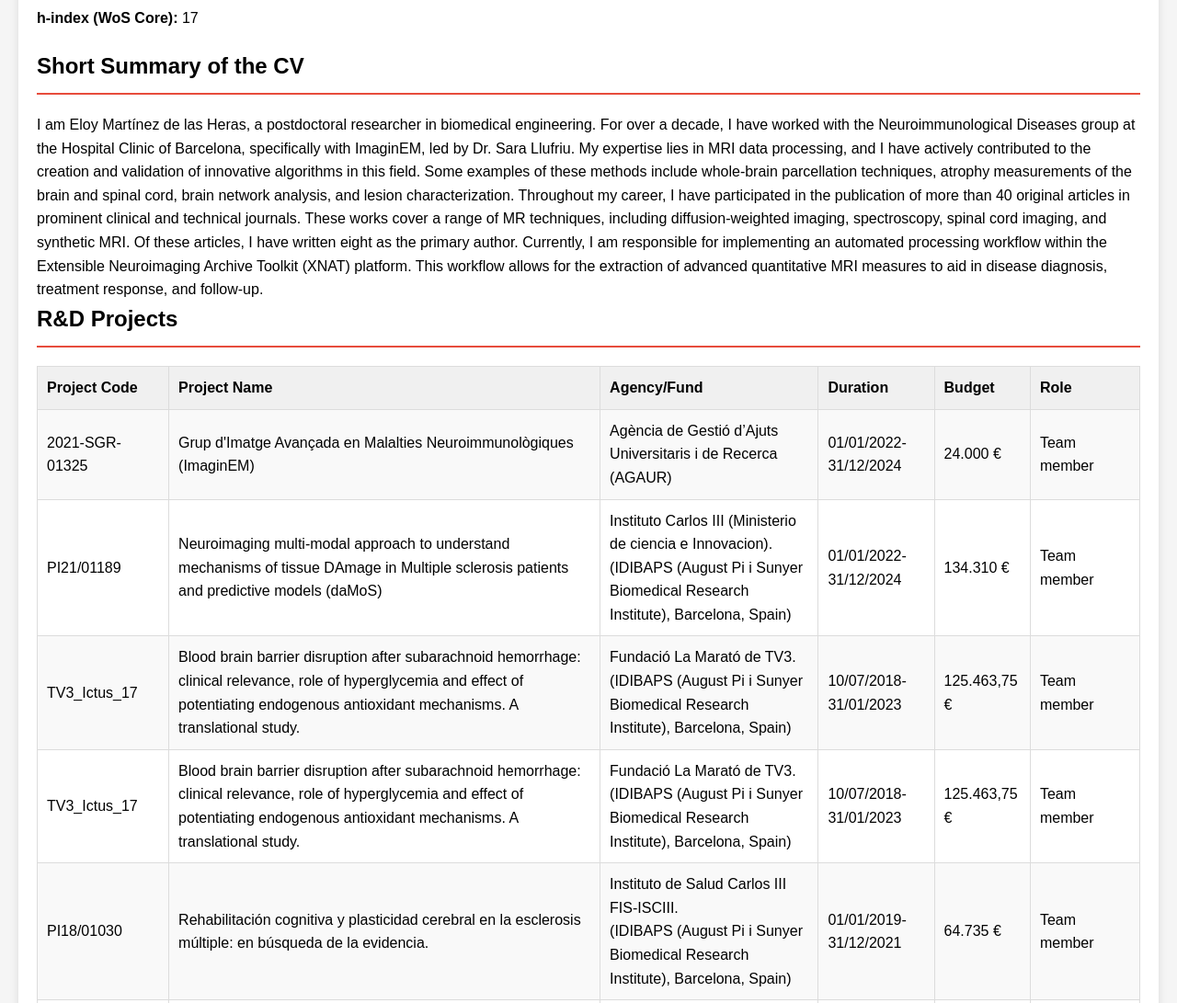
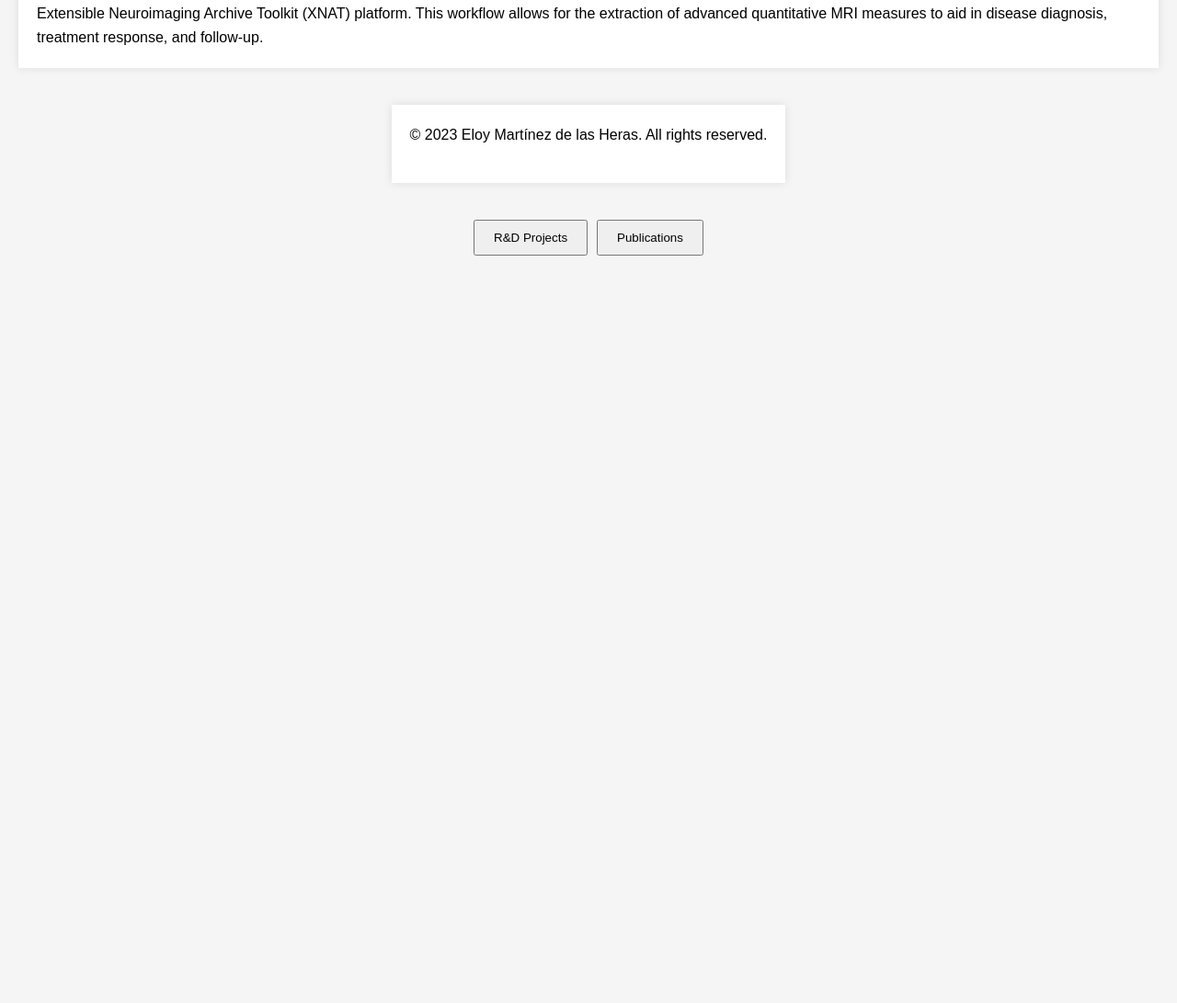
Before and after one commit to eloydelas/eloydelas.github.io, a plain HTML site: page index.html in a window 1280 px wide. Shown: the part 1383-2474 px from the top of the page at 92% size. After the commit the page ends 1681 px from the top, so only its background shows below. Drawn offline with Linux system fonts and the light colour scheme.

Commit message:
Added format.

```diff
--- a/index.html
+++ b/index.html
@@ -3,17 +3,15 @@
 <head>
     <meta charset="UTF-8">
     <meta name="viewport" content="width=device-width, initial-scale=1.0">
-    <title>Eloy Martínez de las Heras - Curriculum Vitae</title>
     <link rel="stylesheet" href="styles.css">
+    <title>Curriculum Vitae</title>
 </head>
 <body>
-    <body>
 
 
-    <header>
-        <h1>Curriculum Vitae</h1>
-        <img id="profile-picture" src="eloy_picture.jpg" alt="Eloy Martínez de las Heras" width="200">
-    </header>
+<div class="container">
+    <img id="profile-picture" src="path_to_your_image.jpg" alt="Profile Picture">
+    <h1>Curriculum Vitae</h1>
 
     <main>
         <section id="personal-data">
@@ -79,9 +77,19 @@
             <h2>Short Summary of the CV</h2>
             I am Eloy Martínez de las Heras, a postdoctoral researcher in biomedical engineering. For over a decade, I have worked with the Neuroimmunological Diseases group at the Hospital Clinic of Barcelona, specifically with ImaginEM, led by Dr. Sara Llufriu. My expertise lies in MRI data processing, and I have actively contributed to the creation and validation of innovative algorithms in this field. Some examples of these methods include whole-brain parcellation techniques, atrophy measurements of the brain and spinal cord, brain network analysis, and lesion characterization. Throughout my career, I have participated in the publication of more than 40 original articles in prominent clinical and technical journals. These works cover a range of MR techniques, including diffusion-weighted imaging, spectroscopy, spinal cord imaging, and synthetic MRI. Of these articles, I have written eight as the primary author. Currently, I am responsible for implementing an automated processing workflow within the Extensible Neuroimaging Archive Toolkit (XNAT) platform. This workflow allows for the extraction of advanced quantitative MRI measures to aid in disease diagnosis, treatment response, and follow-up.
         </section>
+    </main>
+
+    <footer>
+        <p>&copy; 2023 Eloy Martínez de las Heras. All rights reserved.</p>
+    </footer>
 
 
-        <section id="rd-projects">
+    <div class="tabs">
+        <button onclick="showTab('rd-projects')">R&D Projects</button>
+        <button onclick="showTab('publications')">Publications</button>
+    </div>
+
+        <div id="rd-projects" class="tab-content">
             <h2>R&D Projects</h2>
 
             <table>
@@ -187,12 +195,19 @@
                     </tr>
                 </tbody>
             </table>
-        </section>
+        </div>
 
-    </main>
+        <div id="publications" class="tab-content">
+            <!-- Your Publications content goes here -->
+        </div>
 
-    <footer>
-        <p>&copy; 2023 Eloy Martínez de las Heras. All rights reserved.</p>
-    </footer>
+<script>
+    function showTab(tabId) {
+        let tabs = document.querySelectorAll('.tab-content');
+        tabs.forEach(tab => tab.style.display = 'none');
+        document.getElementById(tabId).style.display = 'block';
+    }
+</script>
+
 </body>
 </html>
--- a/styles.css
+++ b/styles.css
@@ -47,33 +47,41 @@ a:hover {
 
 /* New and updated styles */
 
+.container {
+    display: flex;
+    flex-direction: column;
+    align-items: center;
+    padding-top: 20px;
+}
+
 #profile-picture {
-    display: block;
-    margin: 20px auto 0 auto;
+    position: absolute;
+    top: 20px;
+    left: 20px;
     border-radius: 50%;
     border: 2px solid #3498db;
 }
 
-table {
-    width: 100%; /* Ensure the table takes the full width */
-    border-collapse: collapse; /* Removes the double borders */
-    margin-top: 20px; /* Space between the section and the table */
+.tabs {
+    display: flex;
+    gap: 10px; /* Space between tabs */
+    margin-top: 20px;
 }
 
-th, td {
-    padding: 10px; /* Space inside each cell */
-    border: 1px solid #dcdcdc; /* Light border around each cell for clarity */
-    text-align: left; /* Aligns text to the left */
+.tab-content {
+    display: none; /* Hide all tabs content by default */
 }
 
-th {
-    background-color: #f0f0f0; /* Slightly gray background for headers */
+button {
+    padding: 10px 20px;
+    cursor: pointer;
 }
 
-tbody tr:nth-child(odd) {
-    background-color: #f9f9f9; /* Slight shading for alternate rows to increase readability */
+button:hover {
+    background-color: #f0f0f0;
 }
 
-tbody tr:hover {
-    background-color: #e0e0e0; /* Highlights a row slightly when hovered upon */
+/* For the default tab to be shown (optional, if any) */
+#someTabId {
+    display: block;
 }
```
